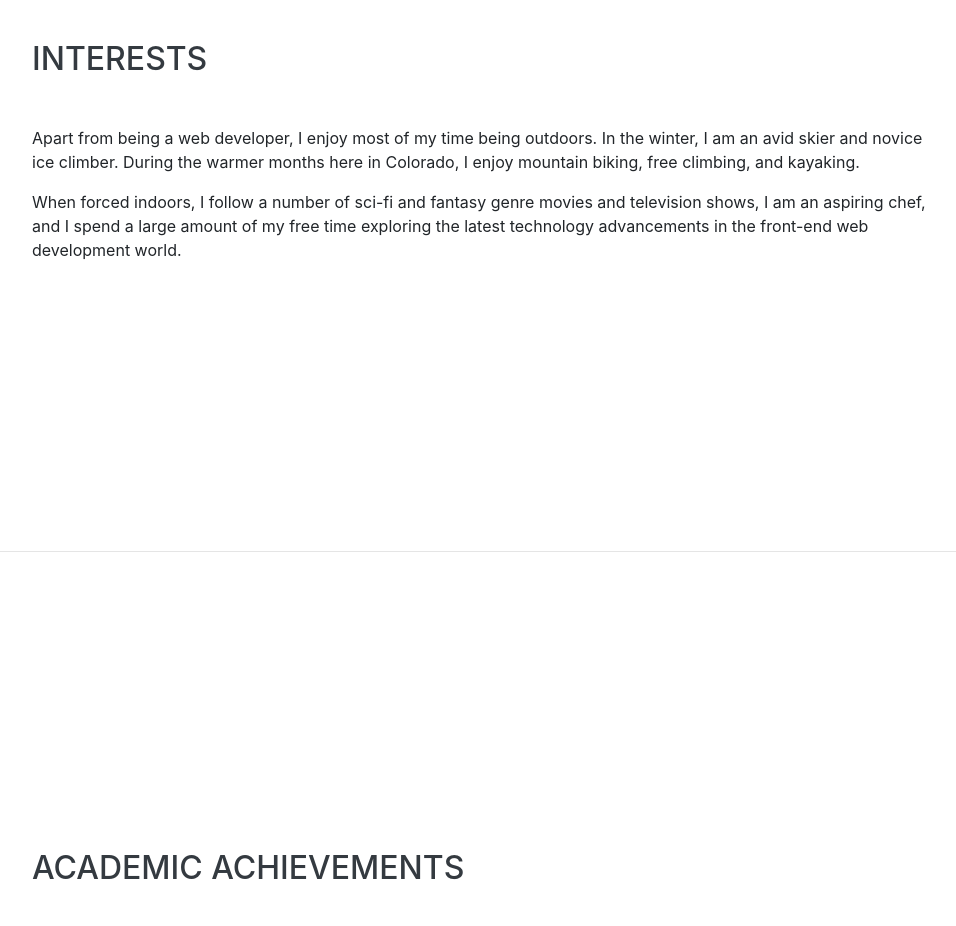
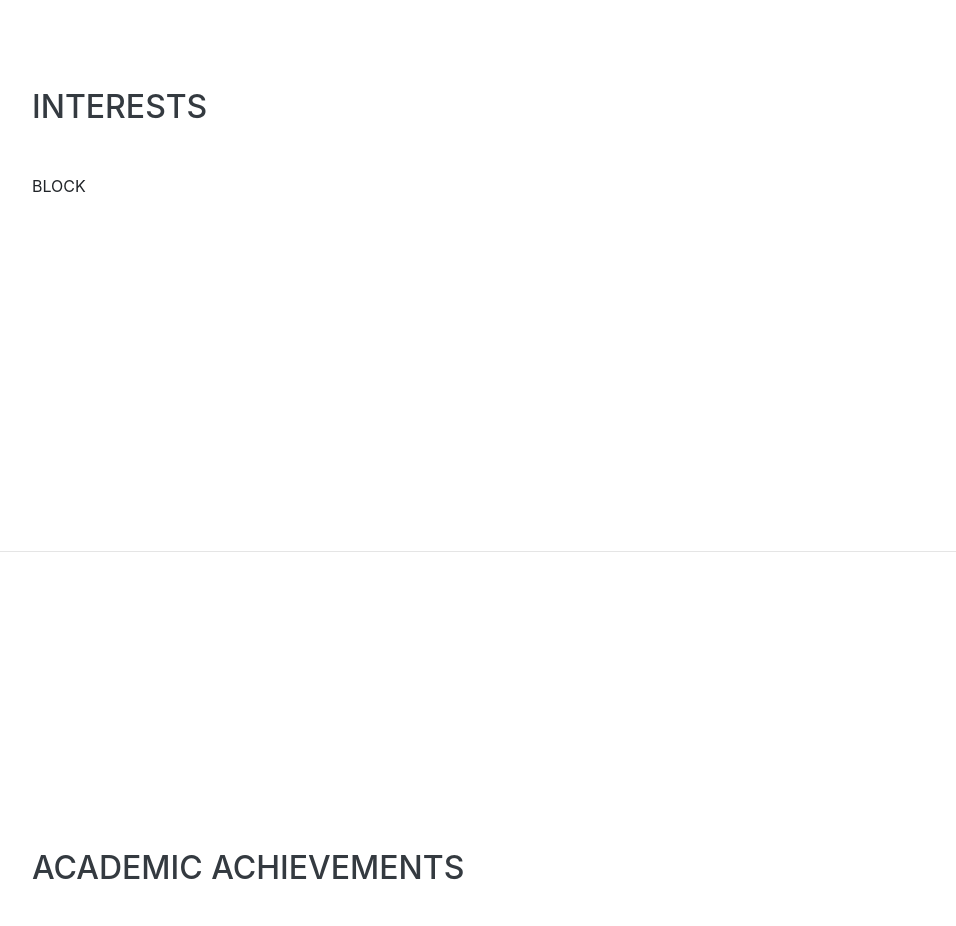
Before and after one commit to Adarsh931/Portfolio, a website with bundled scripts: page index.html in a window 1280 px wide. Shown: the part 4800-5726 px from the top of the page, without its empty margins (288-1244 px from the left). Built offline with nearby package versions, Linux system fonts and the light colour scheme; a web font is replaced by a local one.

Commit message:
Update index.html

```diff
--- a/index.html
+++ b/index.html
@@ -242,9 +242,7 @@ Lyophiliser, Visible-UV, and Fluorescence Spectroscopy, FACS.
     <section class="resume-section p-3 p-lg-5 d-flex align-items-center" id="interests">
       <div class="w-100">
         <h2 class="mb-5">Interests</h2>
-        <p>Apart from being a web developer, I enjoy most of my time being outdoors. In the winter, I am an avid skier and novice ice climber. During the warmer months here in Colorado, I enjoy mountain biking, free climbing, and kayaking.</p>
-        <p class="mb-0">When forced indoors, I follow a number of sci-fi and fantasy genre movies and television shows, I am an aspiring chef, and I spend a large amount of my free time exploring the latest technology advancements in the front-end web development world.</p>
-      </div>
+        <p>BLOCK</div>
     </section>
 
     <hr class="m-0">
```
